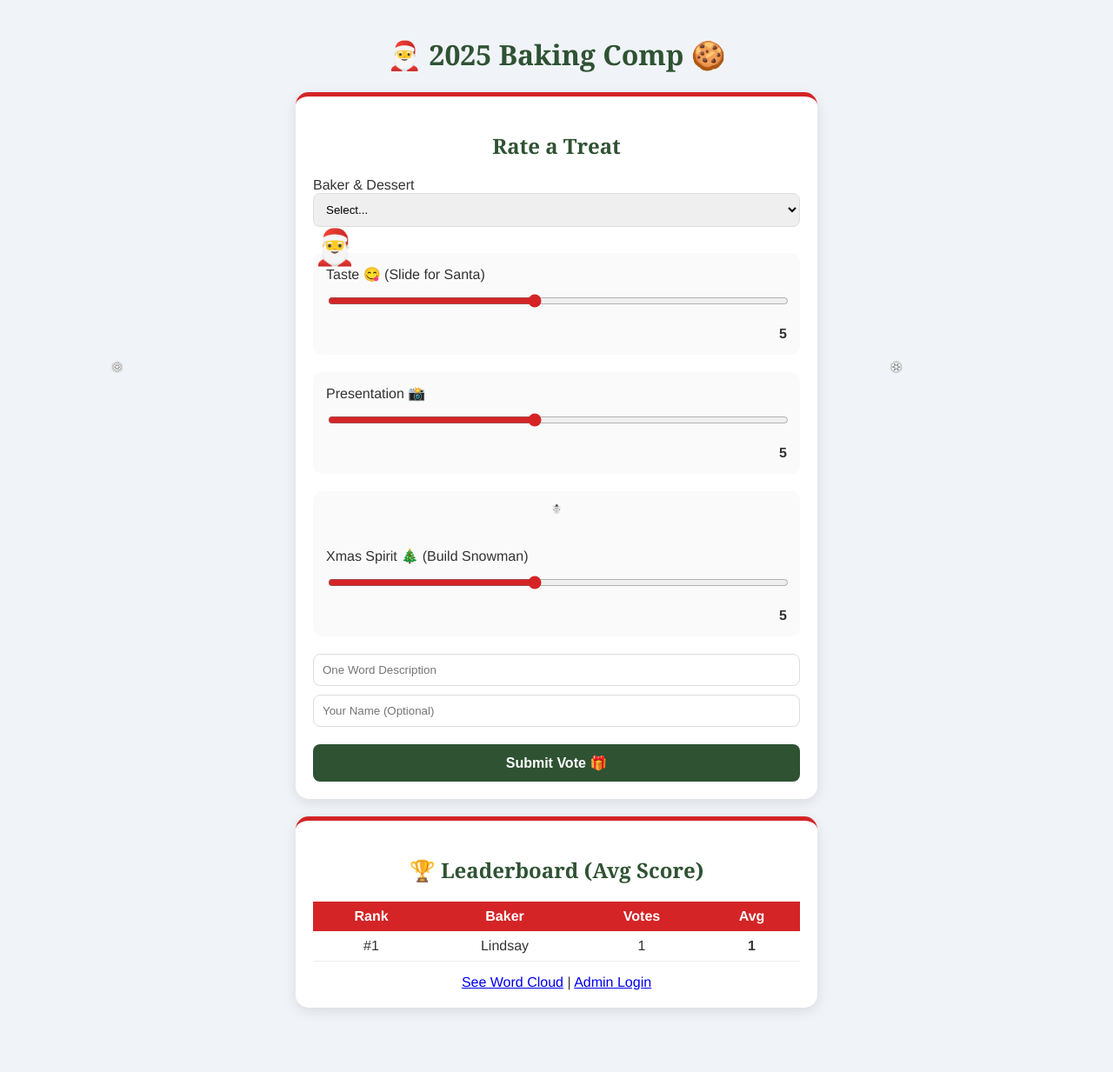
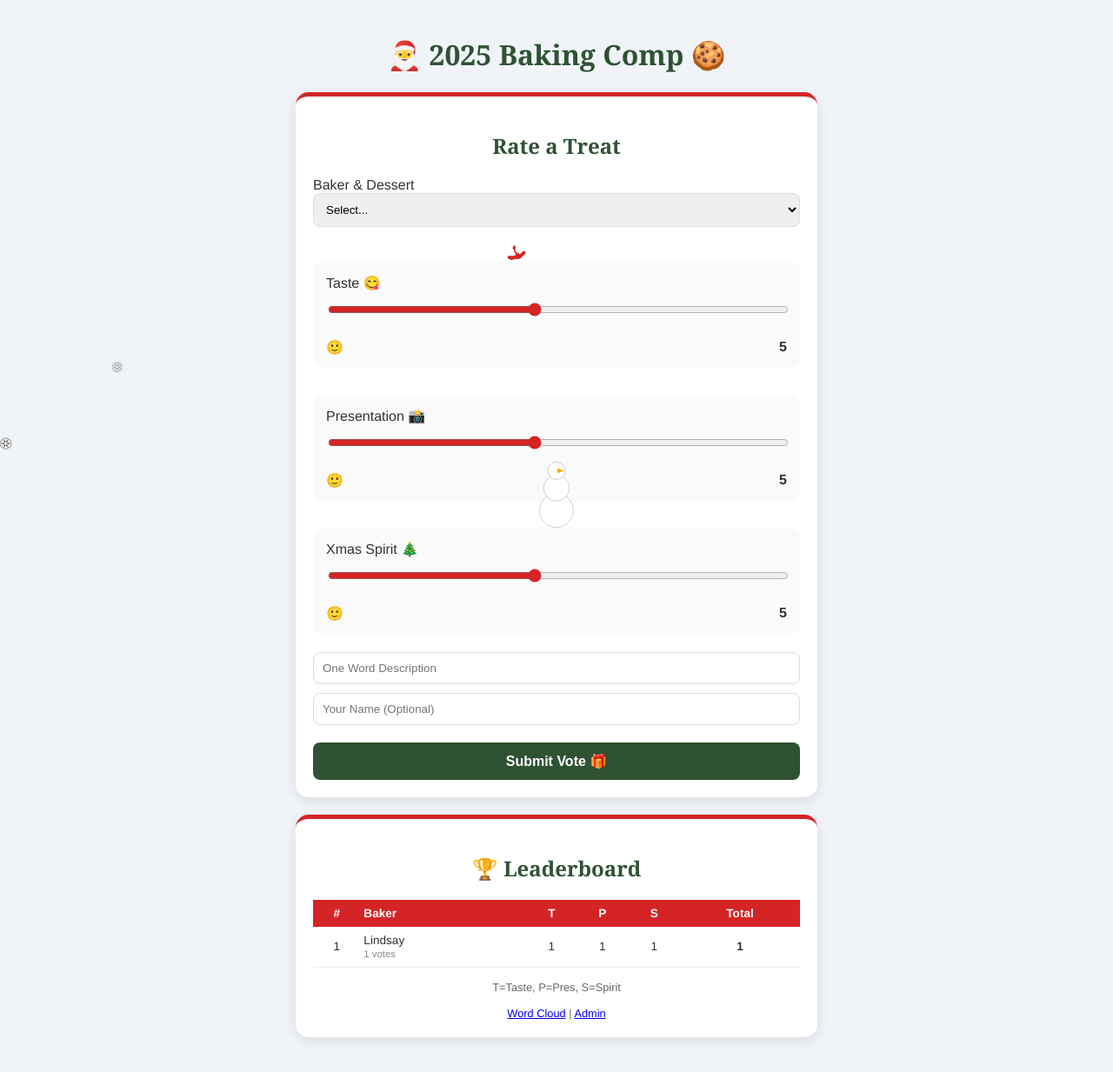
Before and after one commit to DJRivas/2025_CHRISTMAS_APP_NEW, a Flask app: page / in a window 1280 px wide. Shown: the whole page at 87% size. Before the commit the page ends 1163 px from the top, so only its background shows below. Run offline with Flask 3, Linux system fonts and the light colour scheme; tables that the repository leaves empty hold one stand-in row (values such as "Sample post").

Commit message:
Add files via upload

```diff
--- a/app.py
+++ b/app.py
@@ -6,13 +6,11 @@
 ADMIN_PASSWORD = os.environ.get("ADMIN_PASSWORD", "Julian")
 DATA_FILE = os.environ.get("DATA_PATH", "bakers.json")
 
-# Default Entrants
 DEFAULT_ENTRANTS = ["Javier", "Lindsay", "Yesenia", "Bryan", "Daniella", "Rogelio", "Viviana", "Martha", "Bernie"]
 
 app = Flask(__name__, static_folder="static", template_folder="templates")
 app.secret_key = SECRET_KEY
 
-# --- Persistence for Baker Names ---
 def load_entrants():
     if os.path.exists(DATA_FILE):
         try:
@@ -25,7 +23,6 @@
     with open(DATA_FILE, 'w') as f:
         json.dump(names, f)
 
-# --- Database ---
 def get_db():
     db = getattr(g, "_db", None)
     if db is None:
@@ -54,7 +51,6 @@
 with app.app_context():
     init_db()
 
-# --- Routes ---
 @app.route("/")
 def home():
     entrants = load_entrants()
@@ -109,11 +105,13 @@
     for r in rows:
         idx = r["entrant_index"]
         if idx < len(entrants):
-            avg_total = (r["t"] + r["p"] + r["s"]) / 3.0
             results.append({
                 "name": entrants[idx],
                 "votes": r["votes"],
-                "avg_total": round(avg_total, 2)
+                "avg_t": round(r["t"], 1),
+                "avg_p": round(r["p"], 1),
+                "avg_s": round(r["s"], 1),
+                "avg_total": round((r["t"] + r["p"] + r["s"]) / 3.0, 2)
             })
 
     results.sort(key=lambda x: x["avg_total"], reverse=True)
@@ -131,7 +129,6 @@
             out.setdefault(entrants[idx], []).append({"word": r["w"], "count": r["c"]})
     return jsonify(out)
 
-# --- Admin ---
 @app.route("/admin", methods=["GET", "POST"])
 def admin():
     if request.method == "POST":
@@ -139,18 +136,13 @@
             session["is_admin"] = True
             return redirect(url_for("admin"))
         return render_template("admin_login.html", error="Incorrect Password")
-
-    if not session.get("is_admin"):
-        return render_template("admin_login.html")
-
-    entrants = load_entrants()
-    return render_template("admin_dashboard.html", entrants=entrants)
+    if not session.get("is_admin"): return render_template("admin_login.html")
+    return render_template("admin_dashboard.html", entrants=load_entrants())
 
 @app.route("/admin/update_names", methods=["POST"])
 def update_names():
     if not session.get("is_admin"): return redirect(url_for("admin"))
-    new_names = request.form.getlist("names")
-    save_entrants(new_names)
+    save_entrants(request.form.getlist("names"))
     return redirect(url_for("admin"))
 
 @app.route("/admin/reset", methods=["POST"])
--- a/static/styles.css
+++ b/static/styles.css
@@ -7,22 +7,32 @@
 .btn { background: var(--green); color: white; border: none; padding: 12px; width: 100%; border-radius: 8px; font-weight: bold; cursor: pointer; font-size: 1rem; margin-top: 10px; }
 .btn-red { background: var(--red); }
 input, select { width: 100%; padding: 10px; border: 1px solid #ddd; border-radius: 8px; margin-bottom: 10px; box-sizing: border-box; }
-.slider-group { margin: 20px 0; background: #fafafa; padding: 15px; border-radius: 10px; position: relative; }
+.slider-group { margin: 30px 0 20px; background: #fafafa; padding: 15px; border-radius: 10px; position: relative; }
 input[type=range] { width: 100%; accent-color: var(--red); }
+.row { display: flex; justify-content: space-between; align-items: center; margin-top: 5px; }
 
-/* Animations */
-#santa-container { position: absolute; top: -30px; left: 0; transition: left 0.3s ease; pointer-events: none; }
-#santa { font-size: 40px; }
-#snowman-container { text-align: center; height: 50px; transition: transform 0.3s ease; }
-#snowman { font-size: 10px; transition: font-size 0.3s ease; }
+/* Santa Animation */
+#santa-track { position: absolute; top: -40px; left: 0; width: 100%; height: 40px; pointer-events: none; }
+#santa-sleigh { position: absolute; left: 0; transition: left 0.3s ease-out; width: 60px; height: 40px; }
+#santa-sleigh svg { width: 100%; height: 100%; fill: var(--red); }
+
+/* Snowman Animation (CSS Art) */
+#snowman-container { position: absolute; top: -60px; left: 50%; transform: translateX(-50%); height: 60px; display:flex; align-items:flex-end; pointer-events:none; }
+#snowman-body { position: relative; width: 10px; height: 10px; transition: transform 0.3s ease-out; transform-origin: bottom center; }
+.ball { background: white; border: 1px solid #ccc; border-radius: 50%; position: absolute; left: 50%; transform: translateX(-50%); }
+.ball.b1 { width: 40px; height: 40px; bottom: 0; z-index: 1; }
+.ball.b2 { width: 30px; height: 30px; bottom: 32px; z-index: 2; }
+.ball.b3 { width: 20px; height: 20px; bottom: 58px; z-index: 3; }
+.nose { width: 0; height: 0; border-left: 3px solid transparent; border-right: 3px solid transparent; border-bottom: 8px solid orange; position: absolute; bottom: 65px; left: 50%; z-index: 4; transform: rotate(90deg); margin-left: 2px; }
 
 /* Snow */
 .snowflake { color: #fff; font-size: 1em; position: fixed; top: -10%; z-index: 1; user-select: none; animation: fall 10s linear infinite; text-shadow: 0 0 2px #000; }
 @keyframes fall { 0% { top: -10%; } 100% { top: 100%; } }
 .snowflake:nth-of-type(1){left:10%;animation-delay:1s} .snowflake:nth-of-type(2){left:20%;animation-delay:6s} .snowflake:nth-of-type(3){left:30%;animation-delay:4s}
 .snowflake:nth-of-type(4){left:40%;animation-delay:2s} .snowflake:nth-of-type(5){left:50%;animation-delay:8s} .snowflake:nth-of-type(6){left:60%;animation-delay:6s}
-.snowflake:nth-of-type(7){left:70%;animation-delay:2.5s} .snowflake:nth-of-type(8){left:80%;animation-delay:1s} .snowflake:nth-of-type(9){left:90%;animation-delay:3s}
 
-.table { width: 100%; border-collapse: collapse; }
-.table th { background: var(--red); color: white; padding: 8px; }
-.table td { padding: 8px; border-bottom: 1px solid #eee; text-align: center; }
+/* Leaderboard */
+.table { width: 100%; border-collapse: collapse; font-size: 0.85rem; }
+.table th { background: var(--red); color: white; padding: 8px 4px; text-align: center; }
+.table td { padding: 8px 4px; border-bottom: 1px solid #eee; text-align: center; }
+.table td:nth-child(2) { text-align: left; } /* Align names left */
--- a/templates/index.html
+++ b/templates/index.html
@@ -18,29 +18,35 @@
         <label>Baker & Dessert</label>
         <select id="entrant" required>
           <option value="" disabled selected>Select...</option>
-          {% for name in entrants %}
-          <option value="{{ loop.index0 }}">{{ name }}</option>
-          {% endfor %}
+          {% for name in entrants %}<option value="{{ loop.index0 }}">{{ name }}</option>{% endfor %}
         </select>
 
         <div class="slider-group">
-          <div id="santa-container"><div id="santa">🎅</div></div>
-          <label>Taste 😋 (Slide for Santa)</label>
+          <div id="santa-track">
+            <div id="santa-sleigh">
+               <svg viewBox="0 0 512 512"><path d="M125.6 281.8c-2.4-5.3-7.6-8.8-13.4-9.1-5.8-.2-11.2 2.8-14.1 7.9L87 300.4c-6.8 12.1-1.3 26.6 11.2 32.2l8.2 3.7c-4.2 8.4-5.1 18.2-1.9 27.2 4.1 11.5 14.1 19.8 26.1 21.6 2.5 7.6 1.8 16.1-2.4 23.3-6.6 11.4-18.7 18.6-31.9 18.6H31.5c-9.6 0-18.3 6.4-20.9 15.6-2.6 9.2 1.8 18.9 10.1 23l25.8 12.9c13.7 6.8 29.2 8.4 44.1 4.5 9.1-2.4 17.7-6.9 24.8-13l3.5 1.7c15.2 7.6 33.5 5.8 46.8-4.6l.4-.3c.4.3.8.5 1.2.7 7.2 3.6 15.6 4.3 23.3 1.9 4.8-1.5 9.1-4.2 12.5-7.8l68.9-69.1c5.5-5.5 5.5-14.3 0-19.8l-15.6-15.6c-5.5-5.5-14.3-5.5-19.8 0l-45.6 45.7c-7.9-10.4-18.6-18.2-30.9-22.3l-34.5-15.6z"/></svg>
+            </div>
+          </div>
+          <label>Taste 😋</label>
           <input type="range" min="1" max="10" value="5" id="taste" oninput="updateSanta()">
-          <div style="text-align:right; font-weight:bold" id="tasteVal">5</div>
+          <div class="row"><span id="tasteEmoji">🙂</span><strong id="tasteVal">5</strong></div>
         </div>
 
         <div class="slider-group">
           <label>Presentation 📸</label>
           <input type="range" min="1" max="10" value="5" id="pres" oninput="updateVal('pres')">
-          <div style="text-align:right; font-weight:bold" id="presVal">5</div>
+          <div class="row"><span id="presEmoji">🙂</span><strong id="presVal">5</strong></div>
         </div>
 
         <div class="slider-group">
-          <div id="snowman-container"><div id="snowman">☃️</div></div>
-          <label>Xmas Spirit 🎄 (Build Snowman)</label>
+          <div id="snowman-container">
+            <div id="snowman-body">
+              <div class="ball b1"></div><div class="ball b2"></div><div class="ball b3"></div><div class="nose"></div>
+            </div>
+          </div>
+          <label>Xmas Spirit 🎄</label>
           <input type="range" min="1" max="10" value="5" id="spirit" oninput="updateSnowman()">
-          <div style="text-align:right; font-weight:bold" id="spiritVal">5</div>
+          <div class="row"><span id="spiritEmoji">🙂</span><strong id="spiritVal">5</strong></div>
         </div>
 
         <input type="text" id="one_word" placeholder="One Word Description">
@@ -50,34 +56,54 @@
     </section>
 
     <section class="card">
-      <h2>🏆 Leaderboard (Avg Score)</h2>
+      <h2>🏆 Leaderboard</h2>
       <table class="table" id="lbTable">
-        <thead><tr><th>Rank</th><th>Baker</th><th>Votes</th><th>Avg</th></tr></thead>
+        <thead>
+          <tr>
+            <th>#</th>
+            <th style="text-align:left">Baker</th>
+            <th>T</th>
+            <th>P</th>
+            <th>S</th>
+            <th>Total</th>
+          </tr>
+        </thead>
         <tbody></tbody>
       </table>
-      <div style="text-align:center; margin-top:15px">
-        <a href="/words">See Word Cloud</a> | <a href="/admin">Admin Login</a>
+      <div style="text-align:center; margin-top:15px; font-size:0.8rem; color:#666">
+        T=Taste, P=Pres, S=Spirit<br><br>
+        <a href="/words">Word Cloud</a> | <a href="/admin">Admin</a>
       </div>
     </section>
   </div>
 
 <script>
-function updateVal(id) { document.getElementById(id+'Val').innerText = document.getElementById(id).value; }
+const emojis = {1:'🥶', 2:'😐', 3:'🙂', 4:'😋', 5:'🤤'};
+const spiritEmojis = {1:'🧊', 2:'😐', 3:'🙂', 4:'🎄', 5:'🎅'};
+
+function updateVal(id) {
+  const val = document.getElementById(id).value;
+  document.getElementById(id+'Val').innerText = val;
+  // Emoji logic
+  let emo = emojis;
+  if(id === 'spirit') emo = spiritEmojis;
+  const mapped = val <= 2 ? 1 : val <= 4 ? 2 : val <= 6 ? 3 : val <= 8 ? 4 : 5;
+  document.getElementById(id+'Emoji').innerText = emo[mapped];
+}
 
 function updateSanta() {
+  updateVal('taste');
   const val = document.getElementById('taste').value;
-  document.getElementById('tasteVal').innerText = val;
-  // Move Santa 0% to 90% across
-  const pct = (val - 1) * 10;
-  document.getElementById('santa-container').style.left = pct + "%";
+  const pct = (val - 1) * 9.5; // Move 0-85%
+  document.getElementById('santa-sleigh').style.left = pct + "%";
 }
 
 function updateSnowman() {
+  updateVal('spirit');
   const val = document.getElementById('spirit').value;
-  document.getElementById('spiritVal').innerText = val;
-  // Grow Snowman
-  const size = 20 + (val * 4); // 24px to 60px
-  document.getElementById('snowman').style.fontSize = size + "px";
+  // Scale from 0.5 to 1.5 based on 1-10
+  const scale = 0.4 + (val * 0.11);
+  document.getElementById('snowman-body').style.transform = `scale(${scale})`;
 }
 
 document.getElementById('rateForm').addEventListener('submit', async (e) => {
@@ -99,9 +125,19 @@
   const res = await fetch('/api/leaderboard');
   const data = await res.json();
   const tbody = document.querySelector('#lbTable tbody');
-  tbody.innerHTML = data.map((r, i) => `<tr><td>#${i+1}</td><td>${r.name}</td><td>${r.votes}</td><td><strong>${r.avg_total}</strong></td></tr>`).join('');
+  tbody.innerHTML = data.map((r, i) => `
+    <tr>
+      <td>${i+1}</td>
+      <td>${r.name}<br><small style="color:#888">${r.votes} votes</small></td>
+      <td>${r.avg_t}</td>
+      <td>${r.avg_p}</td>
+      <td>${r.avg_s}</td>
+      <td><strong>${r.avg_total}</strong></td>
+    </tr>
+  `).join('');
 }
 loadLB();
+updateSanta(); updateSnowman(); updateVal('pres');
 setInterval(loadLB, 5000);
 </script>
 </body>
```
